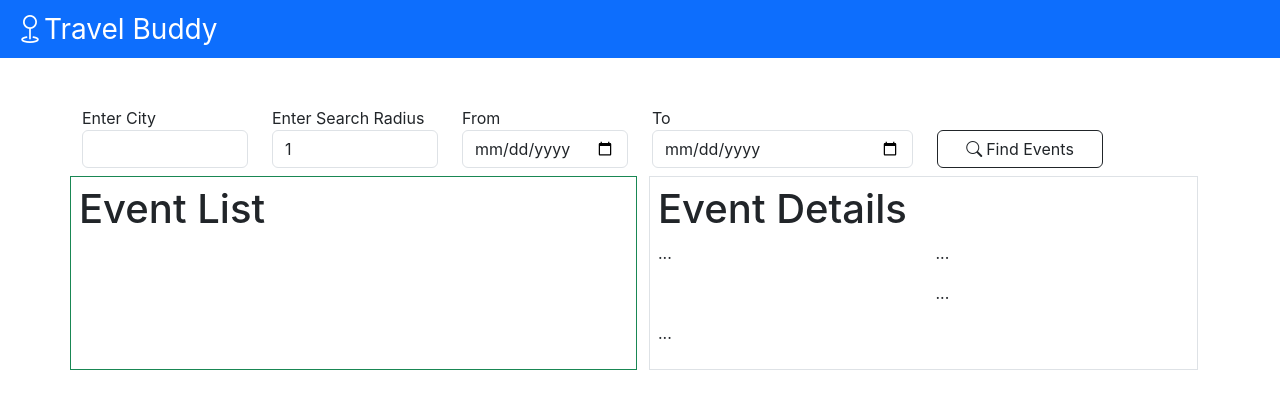
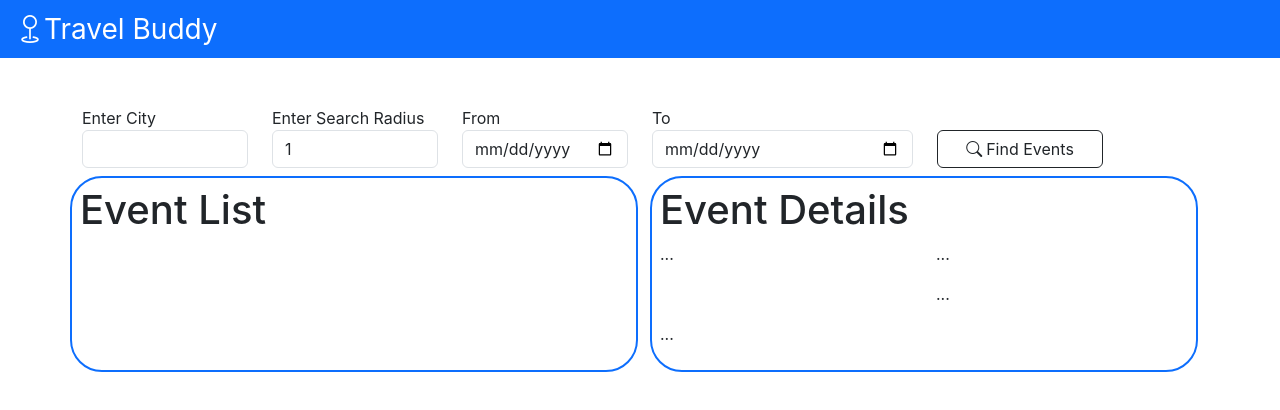
Before and after one commit to robsmithw/travel-buddy, a React (Create React App) app in the folder frontend/: page / in a window 1280 px wide. Shown: the top 410 px of the page. Built offline with nearby package versions, Linux system fonts and the light colour scheme.

Commit message:
cherry pick style

```diff
--- a/frontend/src/Component/EventDetails/EventDetails.tsx
+++ b/frontend/src/Component/EventDetails/EventDetails.tsx
@@ -3,7 +3,8 @@ import { eventModel } from "../../Models/eventModel";
 
 function EventDetails(props: { EventDetails: eventModel }) {
   return (
-    <div className="border border-succes p-2 mt-2">
+    //<div className="col border border-primary p-2 mt-2 rounded-5 border-2">
+    <div className="border border-primary p-2 mt-2 rounded-5 border-2">
       <div className="eventDetails">
         <h1> Event Details</h1>
 
--- a/frontend/src/Component/EventList/EventList.tsx
+++ b/frontend/src/Component/EventList/EventList.tsx
@@ -58,7 +58,7 @@ function EventList(props: EventListProps) {
   return (
     <Fragment>
       <div className="row">
-        <div className="col border border-success p-2 mt-2 ">
+        <div className="col border border-primary p-2 mt-2 rounded-5 border-2">
           <div className="eventList">
             <h1>Event List</h1>
             {eventCheckList.map((x) => (
```
